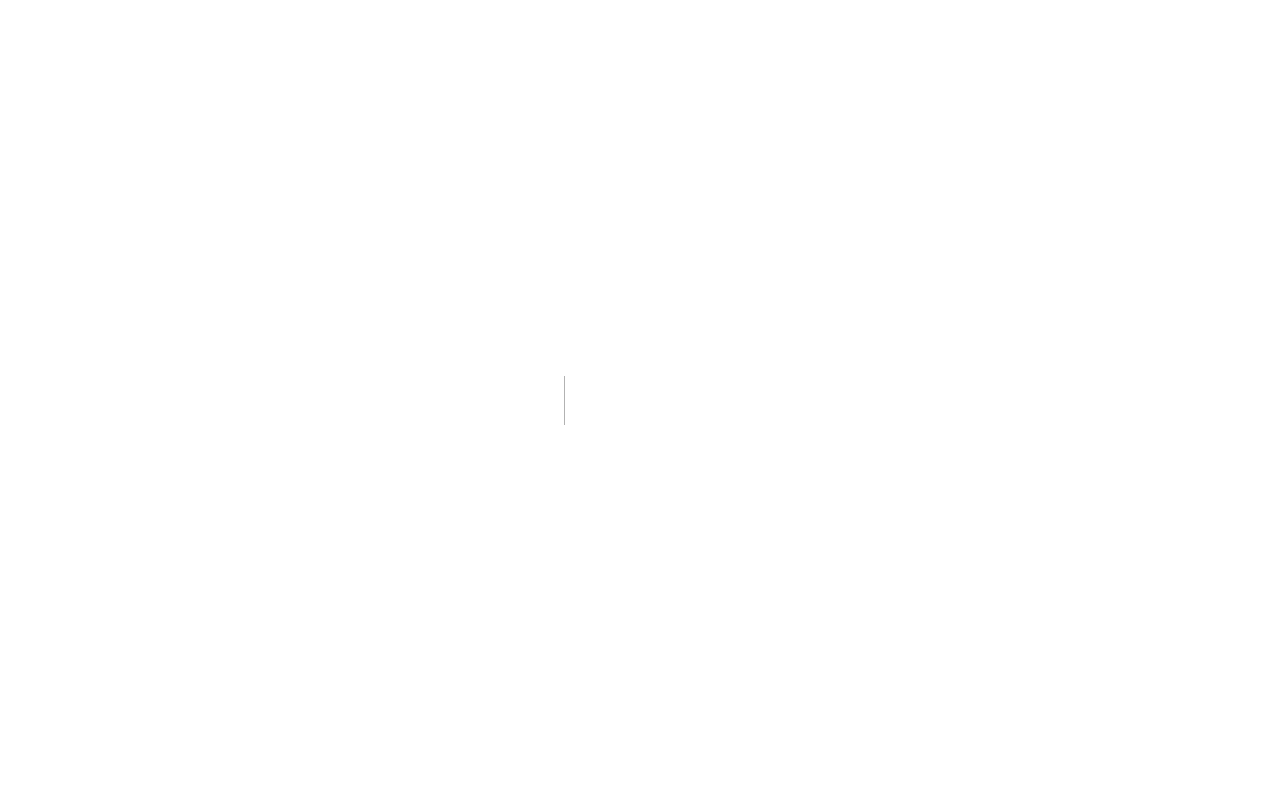
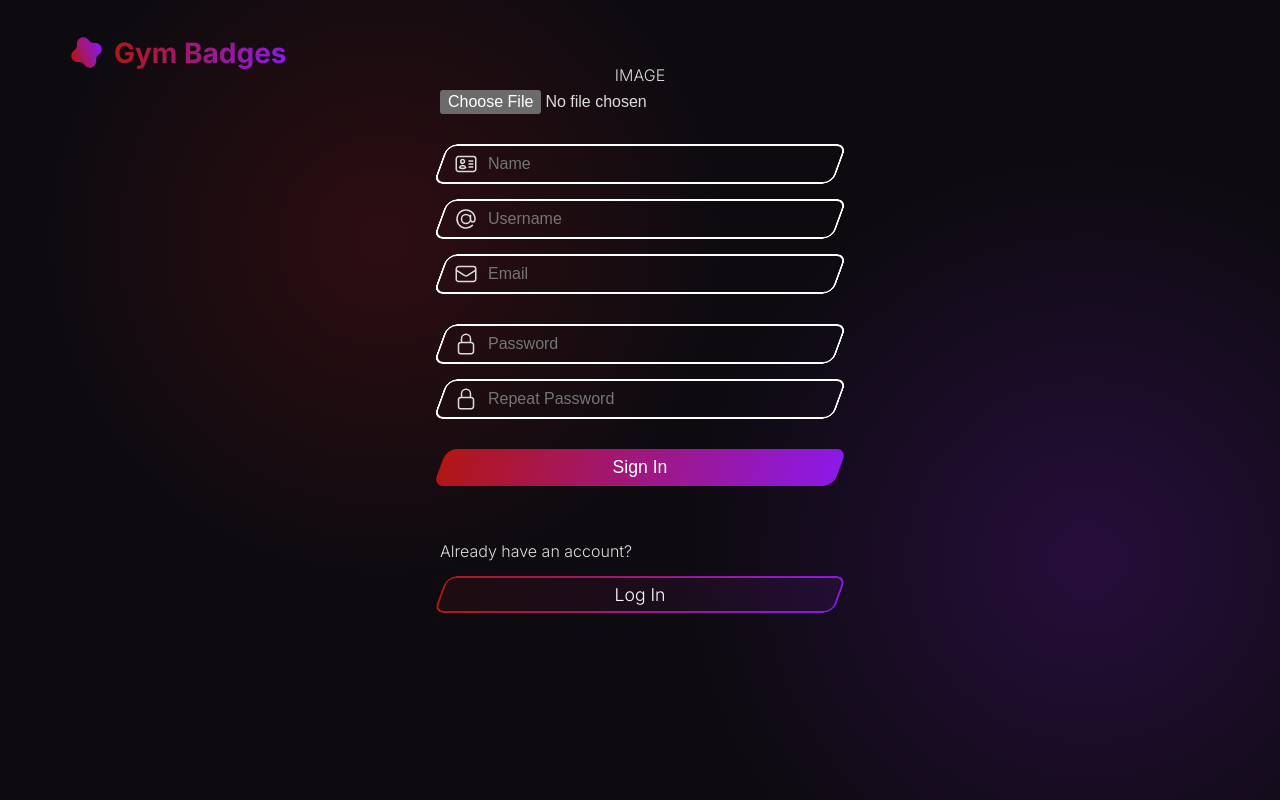
Before and after one commit to TFG-APP-de-gamificacion-del-deporte/gym-badges-web-app, a Next.js app in the folder src/: page /signup in a window 1280 px wide. Before the commit this address had no page. Built offline with nearby package versions, Linux system fonts and the light colour scheme.

Commit message:
Create initial layout for signup page

```diff
--- a/src/app/login/login.module.scss
+++ b/src/app/login/login.module.scss
@@ -43,21 +43,13 @@
   }
 }
 
-@mixin button($border) {
-  @include GV.skewed-container($border);
-  border: none;
-  background-color: transparent;
+.login {
+  $transparency: 0.1;
+  @include GV.skewed-button(
+    $border: linear-gradient(to right, GV.$red 0%, GV.$purple 100%),
+    $background: linear-gradient(to right, rgba(GV.$red, $transparency) 0%, rgba(GV.$purple, $transparency) 100%)
+  );
 
-  svg {
-    @include GV.icon-mid;
-  }
-}
-
-.login {
-  @include button($border: linear-gradient(to right, GV.$red 0%, GV.$purple 100%));
-
-  $transparency: 0.1;
-  background: linear-gradient(to right, rgba(GV.$red, $transparency) 0%, rgba(GV.$purple, $transparency) 100%);
   margin: 15px 0 30px 0;
 }
 
@@ -73,9 +65,8 @@
 }
 
 .google {
-  @include button($border: white);
+  @include GV.skewed-button($border: white, $background: white);
 
-  background: white;
   width: min-content;
   margin-top: -2px;
   margin-bottom: 40px;
@@ -86,6 +77,8 @@
 }
 
 .signup {
-  @include button($border: linear-gradient(to right, GV.$red 0%, GV.$purple 100%));
-  background: linear-gradient(to right, GV.$red 0%, GV.$purple 100%);
+  @include GV.skewed-button(
+    $border: linear-gradient(to right, GV.$red 0%, GV.$purple 100%),
+    $background: linear-gradient(to right, GV.$red 0%, GV.$purple 100%)
+  );
 }
--- /dev/null
+++ b/src/app/signup/page.tsx
@@ -0,0 +1,39 @@
+"use client";
+
+import Logo from "@/components/logo/logo";
+import styles from "./signup.module.scss"
+import TextInput from "@/components/skewed-text-input/text-input";
+import { AtSymbolIcon, EnvelopeIcon, IdentificationIcon, LockClosedIcon } from "@heroicons/react/24/outline";
+
+export default function Signup() {
+  return (
+    <div className={styles.signup_layout}>
+      <Logo/>
+
+      <form action="" className={styles.form}>
+        <p>IMAGE</p>
+        <input type="file"/>
+        <br />
+        <TextInput icon=<IdentificationIcon/> placeholder="Name" required name="name" />
+        <TextInput icon=<AtSymbolIcon/> placeholder="Username" required name="user_id" />
+        <TextInput icon=<EnvelopeIcon/> placeholder="Email" required name="email" />
+        <br />
+        <TextInput icon=<LockClosedIcon/> placeholder="Password" required name="password" />
+        <TextInput icon=<LockClosedIcon/> placeholder="Repeat Password" required name="password2" />
+        <br />
+        {/* SUBMIT BUTTON */}
+        <button type="submit" className={styles.signup}>
+          <h3>Sign In</h3>
+        </button>
+      </form>
+
+      <div className={styles.login_form}>
+        <p>Already have an account?</p>
+        <a href="/login" className={styles.login}>
+          <h3>Log In</h3>
+        </a>
+      </div>
+
+    </div>
+  )
+}
--- /dev/null
+++ b/src/app/signup/signup.module.scss
@@ -0,0 +1,49 @@
+@use "@/public/global_vars.scss" as GV;
+
+.signup_layout {
+  display: flex;
+  flex-direction: column;
+
+  padding: 30px 5%;
+}
+
+.form {
+  display: flex;
+  flex-direction: column;
+  align-items: center;
+  gap: 15px;
+  text-align: center;
+  line-height: 0px;
+
+  & > * {
+    width: min(80vw, 25rem);
+  }
+}
+
+.signup {
+  @include GV.skewed-button(
+    $border: linear-gradient(to right, GV.$red 0%, GV.$purple 100%),
+    $background: linear-gradient(to right, GV.$red 0%, GV.$purple 100%)
+  );
+}
+
+.login_form {
+  margin-top: 55px;
+  display: flex;
+  flex-direction: column;
+  align-items: center;
+  justify-content: center;
+  gap: 15px;
+
+  & > * {
+    width: min(80vw, 25rem);
+  }
+}
+
+.login {
+  $transparency: 0.1;
+  @include GV.skewed-button(
+    $border: linear-gradient(to right, GV.$red 0%, GV.$purple 100%),
+    $background: linear-gradient(to right, rgba(GV.$red, $transparency) 0%, rgba(GV.$purple, $transparency) 100%)
+  );
+}
--- a/src/public/global_vars.scss
+++ b/src/public/global_vars.scss
@@ -88,14 +88,23 @@ $skew-small: -15deg;
 
   // Undo skew
   transform: skew($skew);
-  div {
+  & > * {
     transform: skew(-$skew);
     display: flex;
     align-items: center;
     justify-content: center;
     gap: 10px;
   }
+}
 
+@mixin skewed-button($border, $background) {
+  @include skewed-container($border);
+  border: none;
+  background: $background;
+
+  svg {
+    @include icon-mid;
+  }
 }
 
 
```
